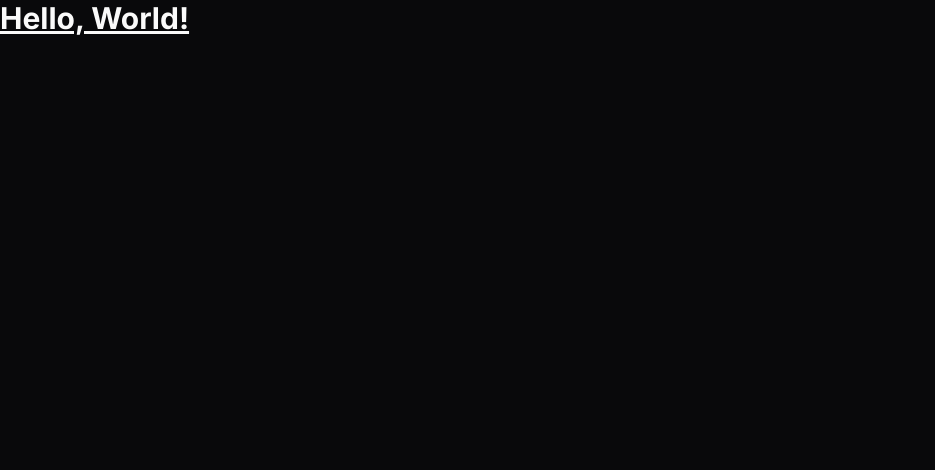
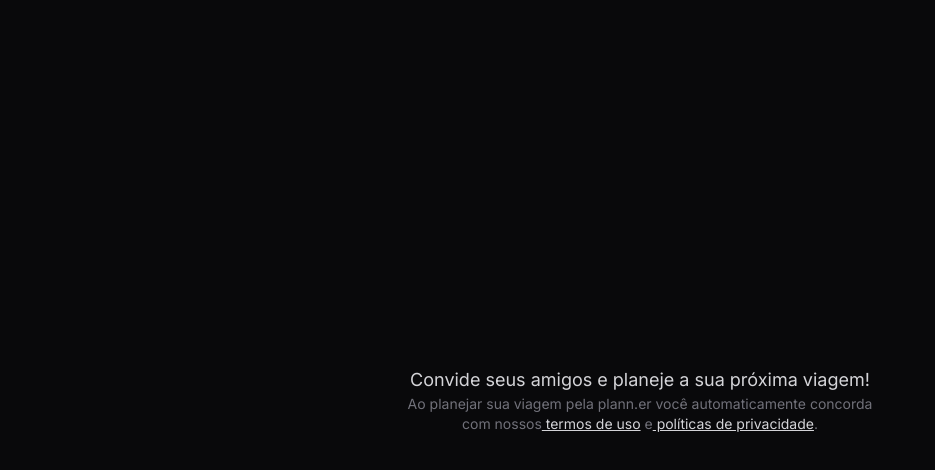
Before and after one commit to leehendrick/plann-er, a React (Vite) app in the folder plann.er/: page / in a window 1280 px wide. Shown: the top 470 px of the page, without its empty margins (0-935 px from the left). Built offline with nearby package versions, Linux system fonts and the light colour scheme.

Commit message:
add the upper text and the footer text

```diff
--- a/plann.er/src/app.tsx
+++ b/plann.er/src/app.tsx
@@ -2,8 +2,20 @@
 export function App() {
 
   return (
-    <h1 className="text-3xl font-bold underline">
-      Hello, World!
-    </h1>
+      <div className="h-screen flex items-center justify-center">
+          <div className=" text-center max-w-3xl px-6">
+              <p className="text-zinc-300 text-lg">Convide seus amigos e planeje a sua próxima viagem!</p>
+
+              <div>
+
+              </div>
+
+              <p className="text-sm text-zinc-500">
+                  Ao planejar sua viagem pela plann.er você automaticamente concorda <br/> com nossos
+                    <a className="text-zinc-300 underline" href="#"> termos de uso</a> e
+                    <a className="text-zinc-300 underline" href="#"> políticas de privacidade</a>.
+              </p>
+          </div>
+      </div>
   )
 }
```
